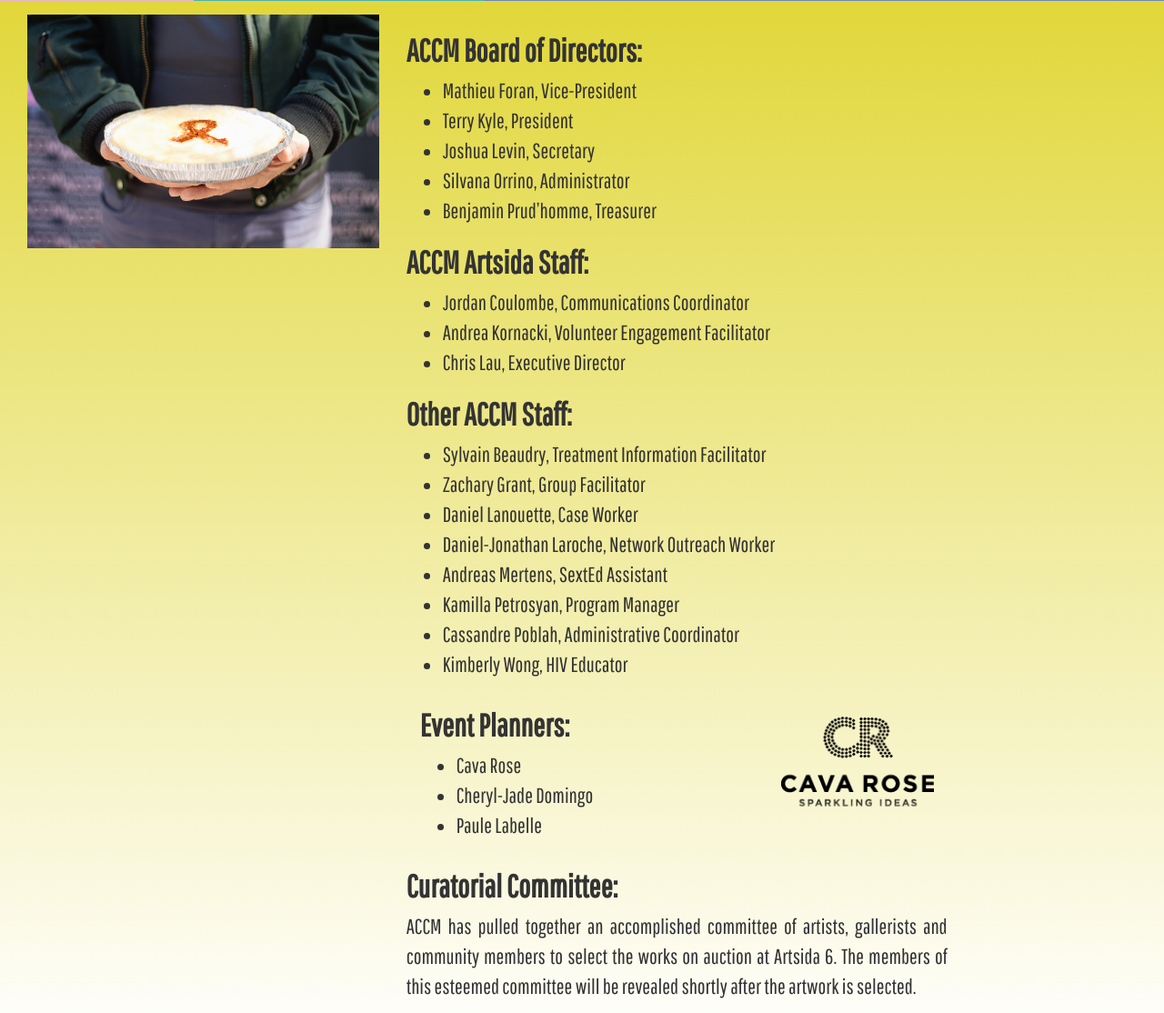
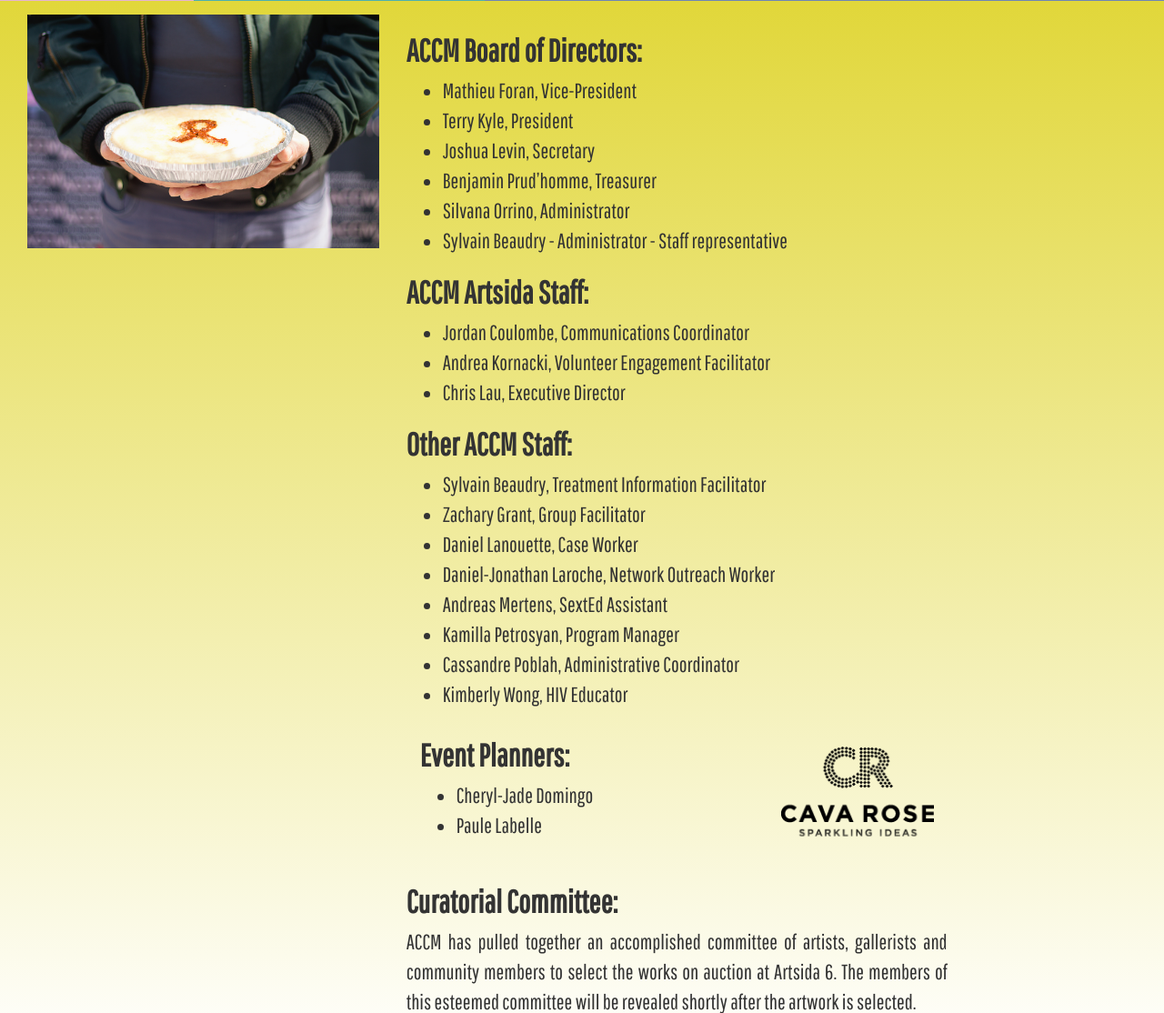
Before and after one commit to shawnthompson/artsida, a PHP site: page /en/team.php in a window 1280 px wide. Shown: the part 503-1617 px from the top of the page at 91% size. Run offline with PHP 8.4, Linux system fonts and the light colour scheme; some libraries are stand-ins or nearby versions.

Commit message:
changes to the team page

```diff
--- a/en/team.php
+++ b/en/team.php
@@ -19,8 +19,9 @@
 <li>Mathieu Foran, Vice-President</li>
 <li>Terry Kyle, President</li>
 <li>Joshua Levin, Secretary</li>
+<li>Benjamin Prud’homme, Treasurer</li>
 <li>Silvana Orrino, Administrator</li>
-<li>Benjamin Prud’homme, Treasurer</li>
+<li>Sylvain Beaudry - Administrator - Staff representative</li>
 </ul>
 <h2><abbr title="AIDS Community Care Montreal">ACCM</abbr> Artsida Staff:</h2>
 <ul>
@@ -42,7 +43,6 @@
 <section class="col-xs-8">
 <h2>Event Planners:</h2>
 <ul>
-<li>Cava Rose</li>
 <li>Cheryl-Jade Domingo</li>
 <li>Paule Labelle</li>
 </ul>
```
